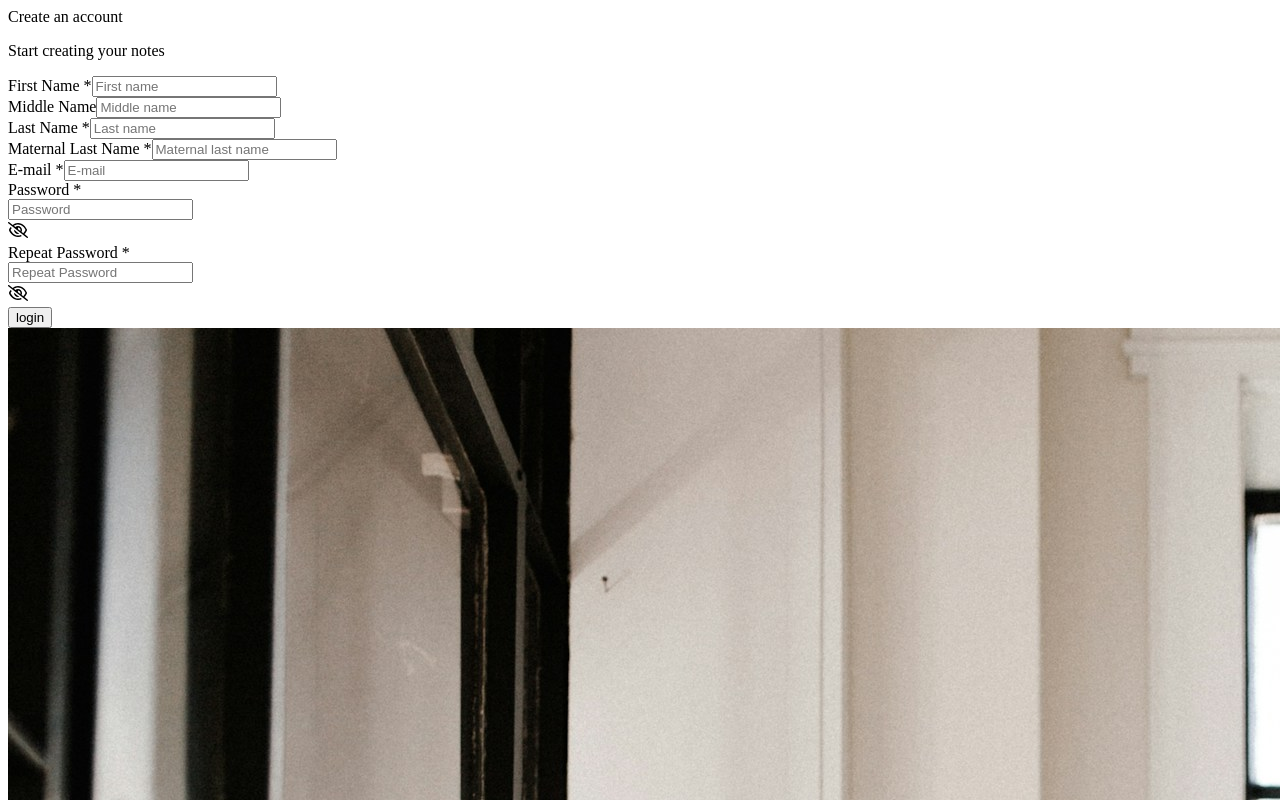
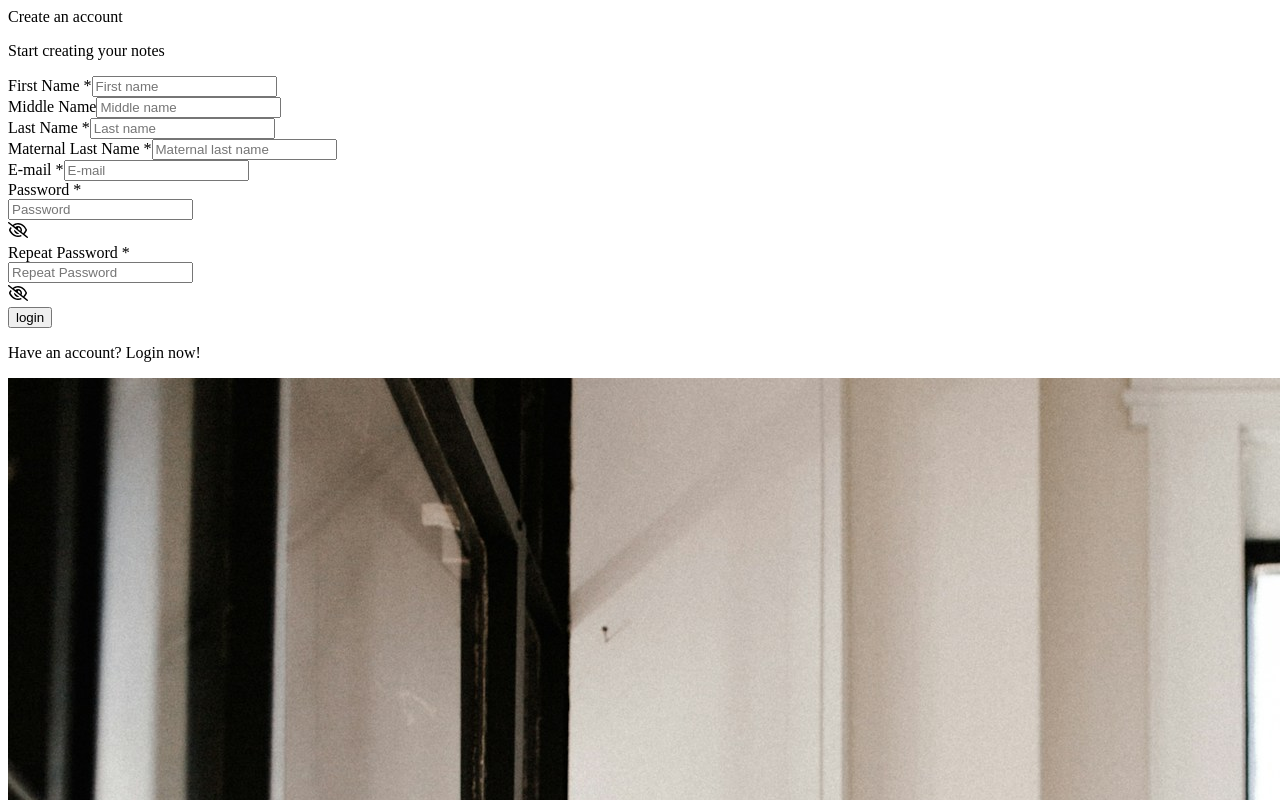
Before and after one commit to JahirMM/WriteNotes, a Next.js app in the folder frontend/: page /SignUpPage in a window 1280 px wide. Shown: the top 800 px of the page. Built offline with nearby package versions, Linux system fonts and the light colour scheme.

Commit message:
Ajustar la interfaz de Sign Up - Agregar notificación de cuenta creada exitosamente - Agregar opción de redirigir a login - Limpiar los campos una vez terminado

```diff
--- a/frontend/src/auth/signUp/components/SignUpForm.tsx
+++ b/frontend/src/auth/signUp/components/SignUpForm.tsx
@@ -9,6 +9,8 @@ import { toast, Toaster } from "sonner";
 import { useValidateEmail } from "@/share/hooks/useValidateEmail";
 import PasswordInput from "./PasswordInput";
 
+import { useRouter } from "next/navigation";
+
 function SignUpForm() {
   const [showPassword, setShowPassword] = useState(false);
   const [repeatPassword, setRepeatPassword] = useState("");
@@ -17,6 +19,7 @@ function SignUpForm() {
   const [errorEmail, setErrorEmail] = useState(false);
 
   const { validateEmail } = useValidateEmail();
+  const router = useRouter();
 
   const [initialData, setInitialData] = useState({
     email: "",
@@ -70,8 +73,15 @@ function SignUpForm() {
       return toast.error("Please enter a valid email address");
     }
 
+    initialData.email = "";
+    initialData.password = "";
+    initialData.firstName = "";
+    initialData.middleName = "";
+    initialData.lastName = "";
+    initialData.maternalLastName = "";
+    setRepeatPassword("");
     setErrorEmail(false);
-    console.log(initialData);
+    toast.success("Account successfully created");
   };
 
   return (
@@ -202,6 +212,15 @@ function SignUpForm() {
           >
             login
           </button>
+          <p className="text-sm text-gray-500">
+            Have an account?{" "}
+            <span
+              className="text-sm text-blue-500 cursor-pointer"
+              onClick={() => router.push("/")}
+            >
+              Login now!
+            </span>
+          </p>
         </div>
       </form>
       <Toaster position="top-right" richColors closeButton duration={4000} />
```
